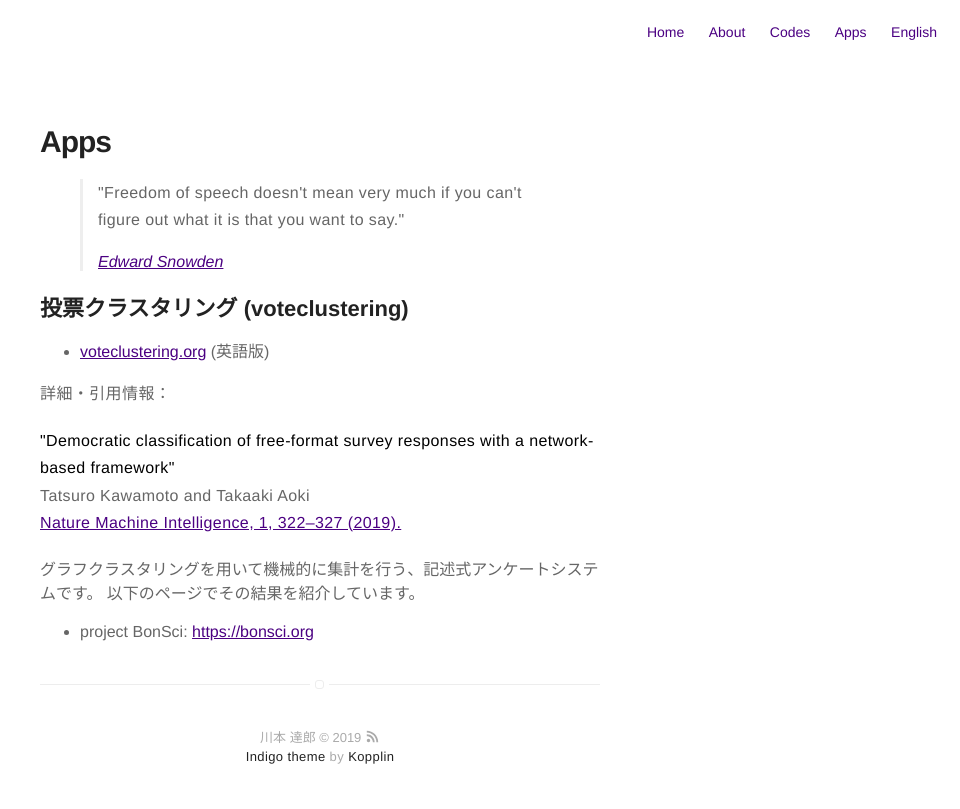
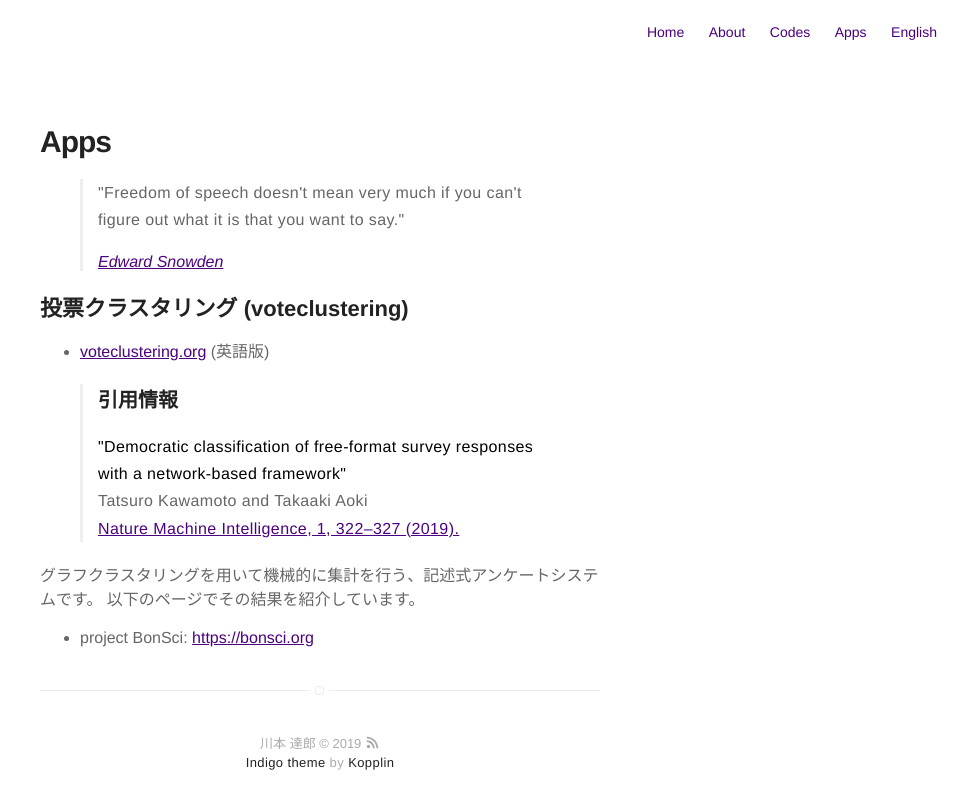
Before and after one commit to tatsuro-kawamoto-jp/tatsuro-kawamoto-jp.github.io, a Jekyll site: the page built from apps.html, in a window 1280 px wide. Shown: the top 809 px of the page, without its empty margins (320-1280 px from the left). Built offline with Jekyll 4.4.1, drawn with Linux system fonts in a browser that asks for light colours.

Commit message:
Update apps.html

```diff
--- a/apps.html
+++ b/apps.html
@@ -23,14 +23,14 @@ title: Apps
 	</li>
 	-->
 </ul>
-<div>
-	<p>詳細・引用情報：</p>
+<blockquote>
+	<h3>引用情報</h3>
 	<p>
     <strong>"Democratic classification of free-format survey responses with a network-based framework"</strong><br />
     Tatsuro Kawamoto and Takaaki Aoki<br />
     <a href="https://www.nature.com/articles/s42256-019-0071-y" target="_blank">Nature Machine Intelligence, 1, 322–327 (2019).</a>
 	</p>
-</div>
+</blockquote>
 
 
 グラフクラスタリングを用いて機械的に集計を行う、記述式アンケートシステムです。
```
